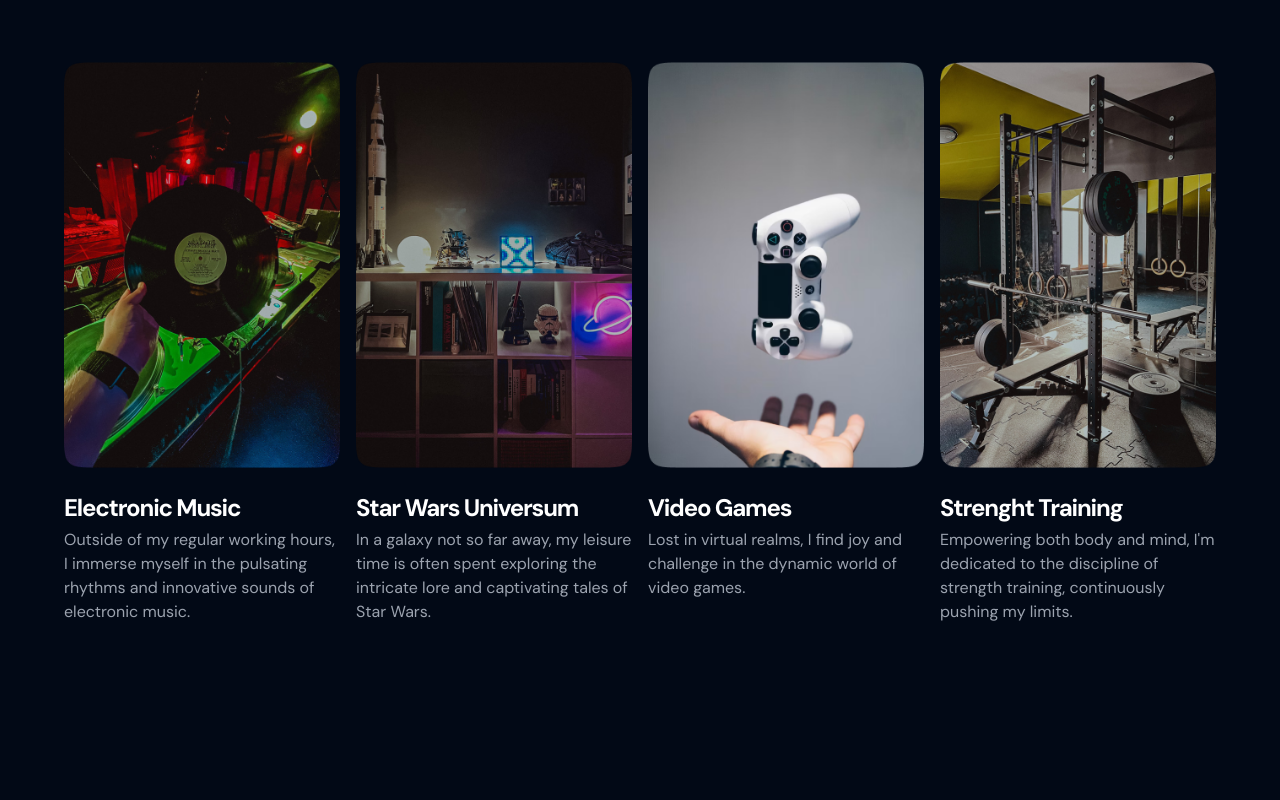
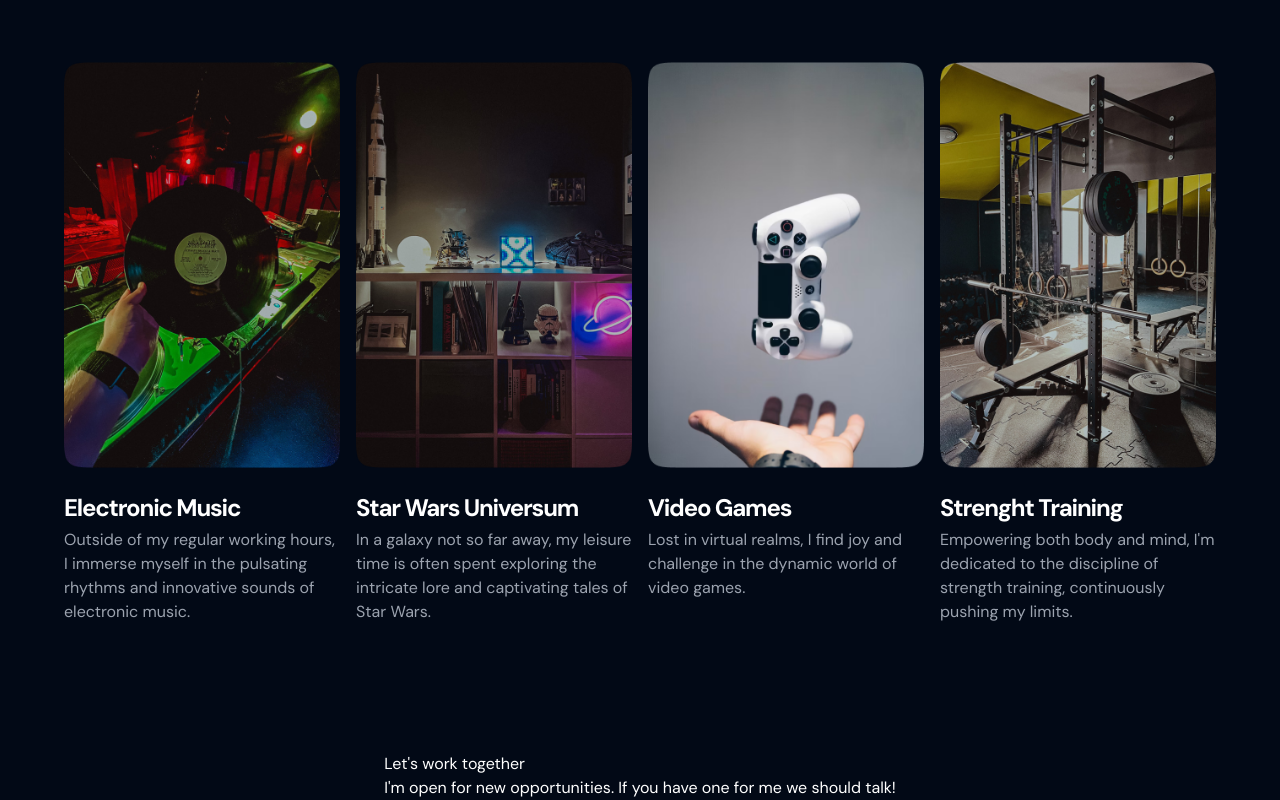
Before and after one commit to pawel-haraf/portfolio, a website built with Parcel: page src/index.html in a window 1280 px wide. Shown: the part 2951-3751 px from the top of the page. Before the commit the page ends 3703 px from the top, so only its background shows below. Built offline with nearby package versions, Linux system fonts and the light colour scheme.

Commit message:
Created contact setion

```diff
--- a/src/index.html
+++ b/src/index.html
@@ -212,6 +212,12 @@
                 </div>
             </div>
         </section>
+        <section id="contact">
+            <h2>Let's work together</h2>
+            <p>
+                I'm open for new opportunities. If you have one for me we should talk!
+            </p>
+        </section>
     </main>
     <script defer src="js/main.js" type="module"></script>
 </body>
```
